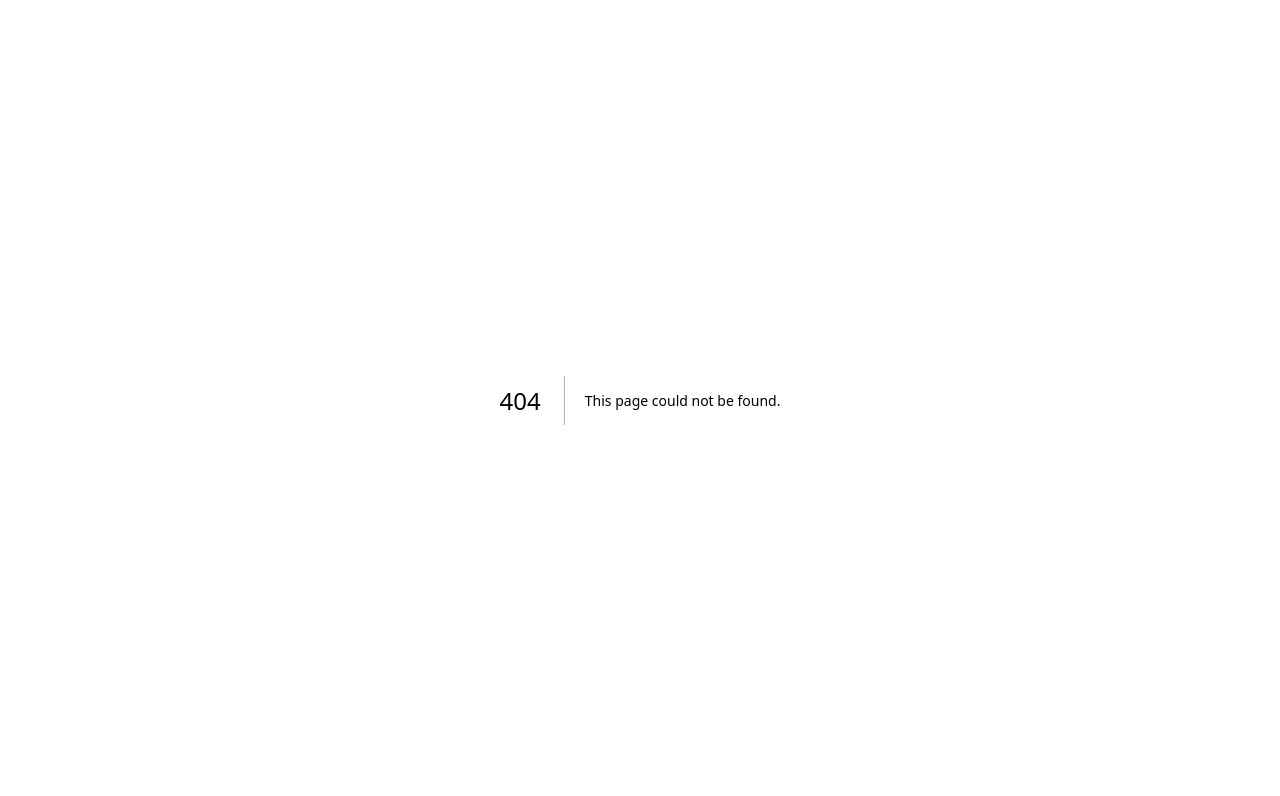
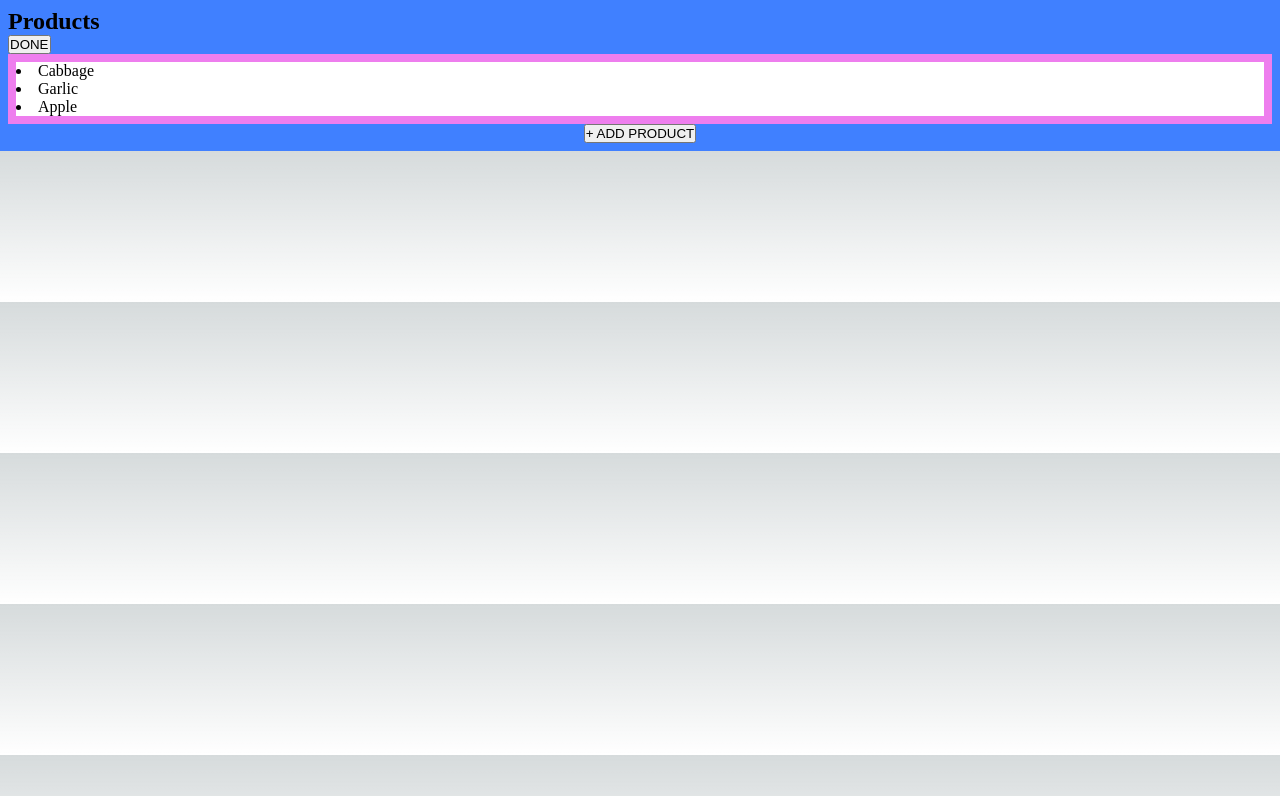
Before and after one commit to 00dingens/aiio-test, a Next.js app in the folder frontend/: page /products in a window 1280 px wide. Before the commit this address had no page. Shown: the top 796 px of the page. Built offline with nearby package versions, Linux system fonts and the light colour scheme.

Commit message:
Start with products component

```diff
--- /dev/null
+++ b/frontend/src/pages/products.tsx
@@ -0,0 +1,27 @@
+import styles from "@/styles/Home.module.css";
+
+const products = [
+  { productName: "Cabbage", productId: 1 },
+  { productName: "Garlic", productId: 2 },
+  { productName: "Apple", productId: 3 },
+];
+
+export default function Product() {
+  return (
+    <div className="products">
+      <div className="productsHeader">
+        <h2>Products</h2>
+        <button className="btn">DONE</button>
+      </div>
+
+      <div className="productsBody">
+        {products.map((product) => (
+          <li key={product.productId}>{product.productName}</li>
+        ))}
+      </div>
+      <div className="productsFooter center">
+        <button className="btn">+ ADD PRODUCT</button>
+      </div>
+    </div>
+  );
+}
--- a/frontend/src/styles/globals.css
+++ b/frontend/src/styles/globals.css
@@ -1,9 +1,9 @@
 :root {
   --max-width: 1100px;
   --border-radius: 12px;
-  --font-mono: ui-monospace, Menlo, Monaco, 'Cascadia Mono', 'Segoe UI Mono',
-    'Roboto Mono', 'Oxygen Mono', 'Ubuntu Monospace', 'Source Code Pro',
-    'Fira Mono', 'Droid Sans Mono', 'Courier New', monospace;
+  --font-mono: ui-monospace, Menlo, Monaco, "Cascadia Mono", "Segoe UI Mono", "Roboto Mono",
+    "Oxygen Mono", "Ubuntu Monospace", "Source Code Pro", "Fira Mono", "Droid Sans Mono",
+    "Courier New", monospace;
 
   --foreground-rgb: 0, 0, 0;
   --background-start-rgb: 214, 219, 220;
@@ -17,10 +17,7 @@
     #0071ff33 160deg,
     transparent 360deg
   );
-  --secondary-glow: radial-gradient(
-    rgba(255, 255, 255, 1),
-    rgba(255, 255, 255, 0)
-  );
+  --secondary-glow: radial-gradient(rgba(255, 255, 255, 1), rgba(255, 255, 255, 0));
 
   --tile-start-rgb: 239, 245, 249;
   --tile-end-rgb: 228, 232, 233;
@@ -87,11 +84,7 @@ body {
 
 body {
   color: rgb(var(--foreground-rgb));
-  background: linear-gradient(
-      to bottom,
-      transparent,
-      rgb(var(--background-end-rgb))
-    )
+  background: linear-gradient(to bottom, transparent, rgb(var(--background-end-rgb)))
     rgb(var(--background-start-rgb));
 }
 
@@ -105,3 +98,19 @@ a {
     color-scheme: dark;
   }
 }
+
+.products {
+  padding: 8px;
+  background-color: #4080ff;
+  width: 100%;
+}
+.productsHeader {
+}
+.productsBody {
+  border: 8px solid #ee7eee;
+  background-color: #ffffff;
+}
+
+.center {
+  text-align: center;
+}
```
Also changed, not shown: frontend/src/pages/index.tsx (+11 -88 lines), 1 other file (tests, documents, lock files or other folders).
